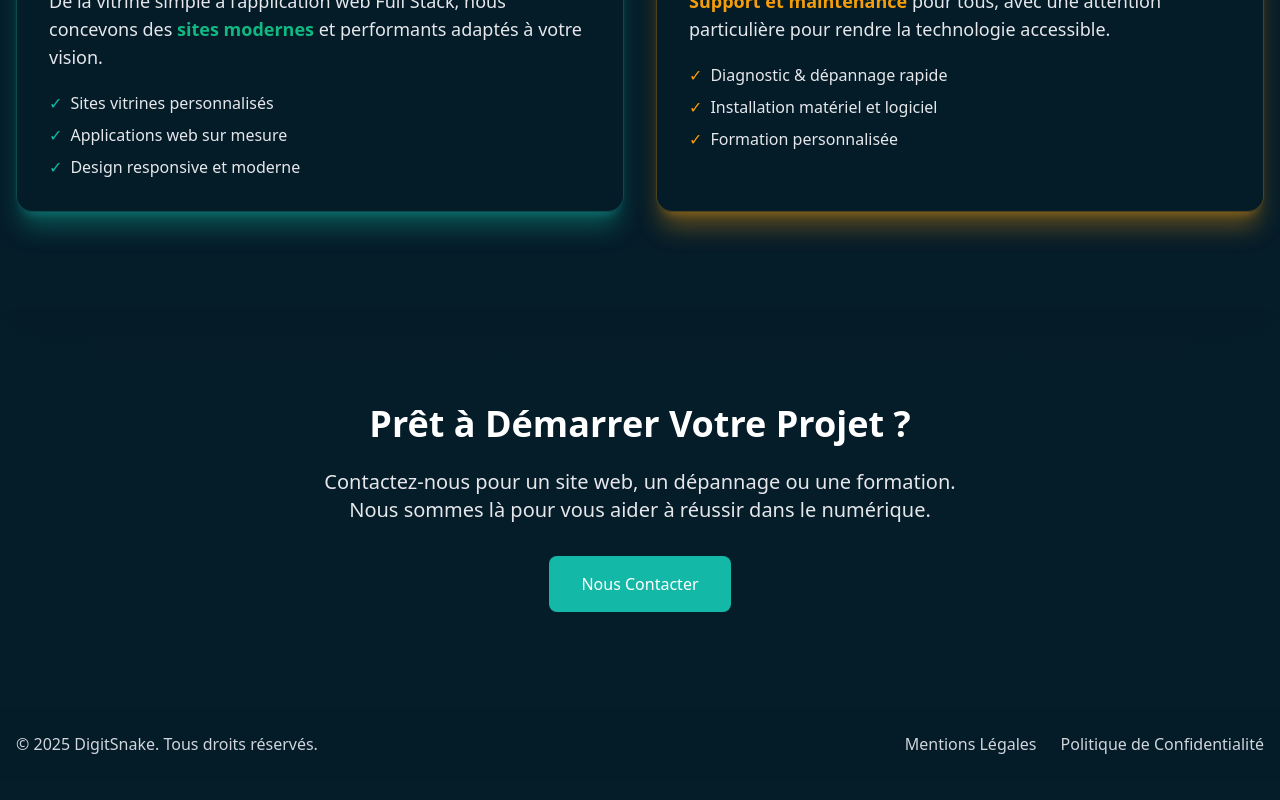
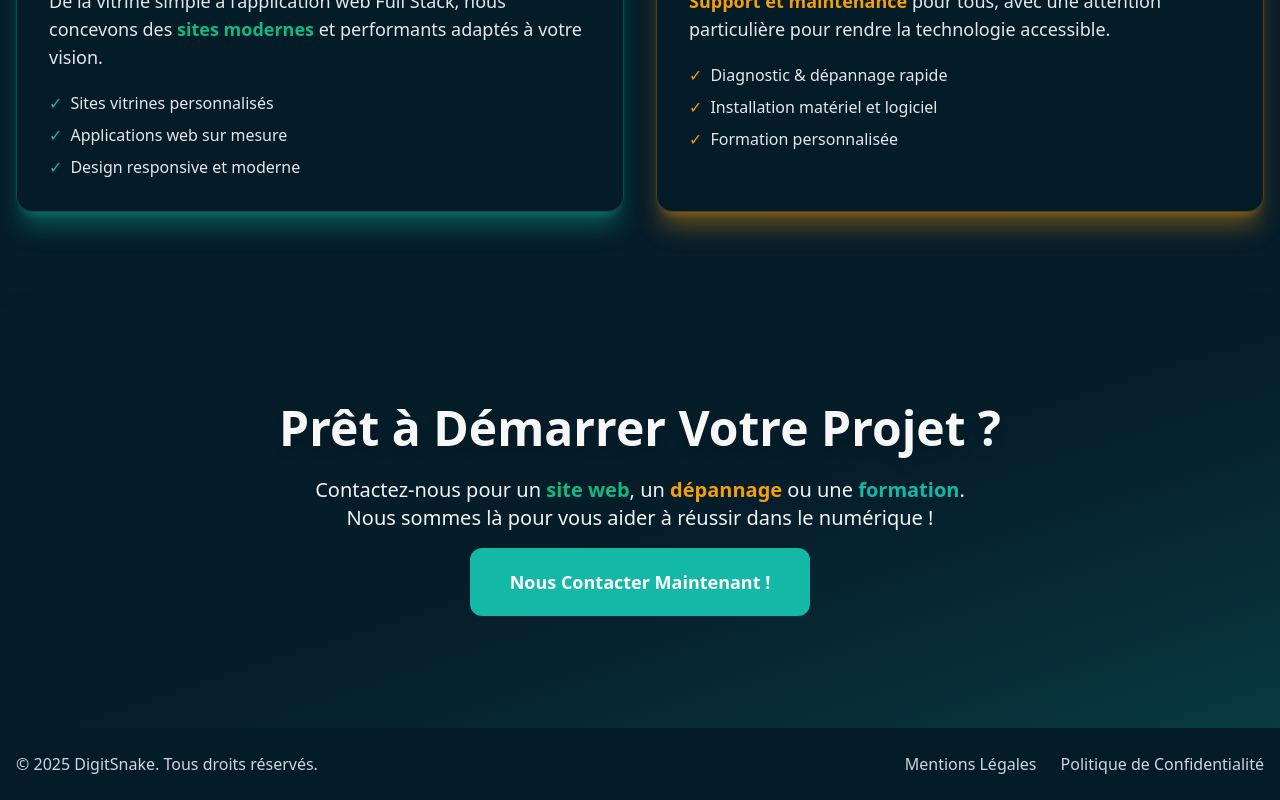
Before and after one commit to petaccia/DigitSnake, a Next.js app: page / in a window 1280 px wide. Shown: the part 1434-2234 px from the top of the page. Built offline with nearby package versions, Linux system fonts and the light colour scheme; a web font is replaced by a local one.

Commit message:
Add CTA section to Home page and remove inline CTA markup

```diff
--- a/src/app/page.tsx
+++ b/src/app/page.tsx
@@ -1,6 +1,7 @@
 import HeroSection from "../components/page/home/HeroSection";
 import AboutSection from "../components/page/home/AboutSection";
 import ServicesSection from "../components/page/home/ServicesSection";
+import CTASection from "../components/page/home/CTASection";
 
 export default function Home() {
   return (
@@ -16,17 +17,7 @@ export default function Home() {
         <ServicesSection />
 
         {/* CTA Section */}
-        <section className="py-16 md:py-24 bg-gradient-to-b from-primary/80 to-primary">
-          <div className="container mx-auto px-4 text-center">
-            <h2 className="text-3xl md:text-4xl font-bold mb-6">Prêt à Démarrer Votre Projet ?</h2>
-            <p className="text-lg md:text-xl mb-8 text-gray-200 max-w-2xl mx-auto">
-              Contactez-nous pour un site web, un dépannage ou une formation. Nous sommes là pour vous aider à réussir dans le numérique.
-            </p>
-            <a href="/contact" className="inline-block bg-secondary text-white px-8 py-4 rounded-lg font-medium hover:bg-secondary/90 transition-colors">
-              Nous Contacter
-            </a>
-          </div>
-        </section>
+        <CTASection />
       </main>
 
       {/* Footer */}
--- /dev/null
+++ b/src/components/page/home/CTASection.tsx
@@ -0,0 +1,15 @@
+export default function CTASection() {
+  return (
+    <section className="py-16 md:py-24 bg-gradient-to-br from-primary/90 via-primary/80 to-secondary/20 shadow-2xl">
+      <div className="container mx-auto px-4 text-center">
+        <h2 className="text-3xl md:text-5xl font-bold mb-6 text-white drop-shadow-xl animate-pulse">Prêt à Démarrer Votre Projet ?</h2>
+        <p className="text-lg md:text-xl mb-8 text-gray-100 max-w-2xl mx-auto font-medium">
+          Contactez-nous pour un <span className="text-quinary font-bold">site web</span>, un <span className="text-octonary font-bold">dépannage</span> ou une <span className="text-secondary font-bold">formation</span>. Nous sommes là pour vous aider à réussir dans le numérique !
+        </p>
+        <a href="/contact" className="inline-block bg-secondary text-white px-10 py-5 rounded-xl font-bold text-lg hover:bg-secondary/90 transition-all duration-300 transform hover:scale-105 animate-bounce">
+          Nous Contacter Maintenant !
+        </a>
+      </div>
+    </section>
+  );
+}
```
